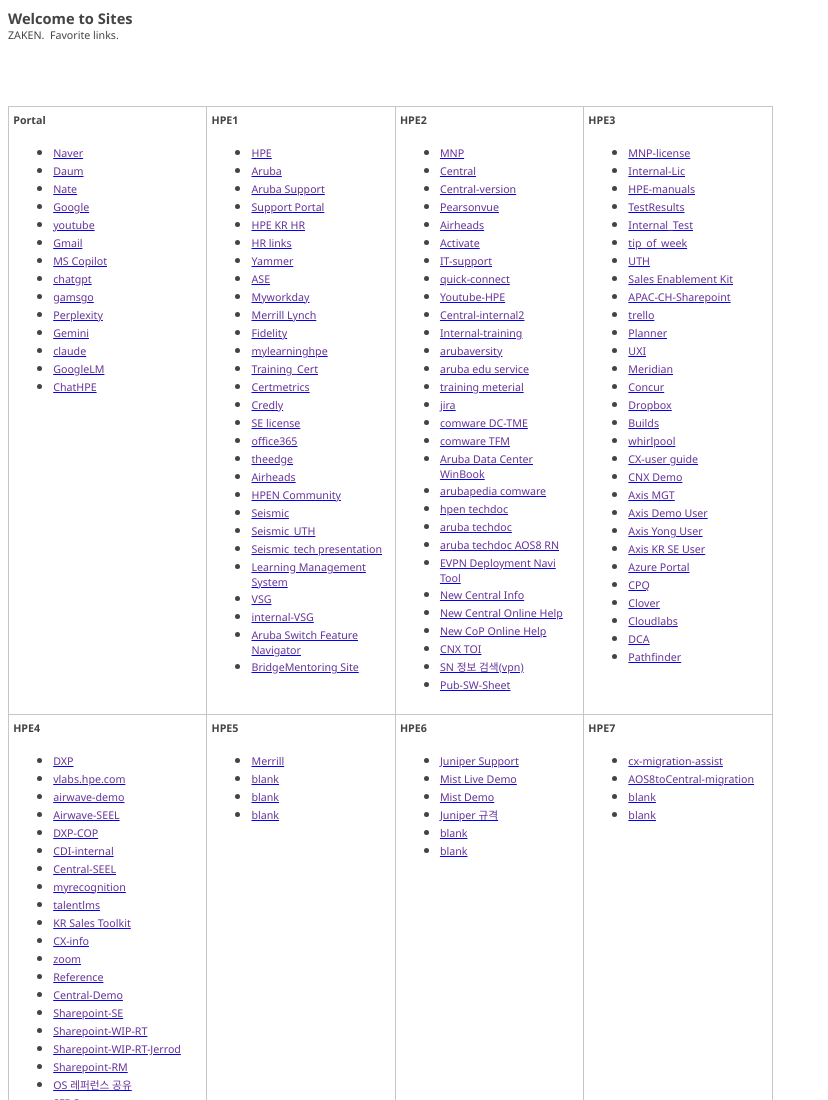
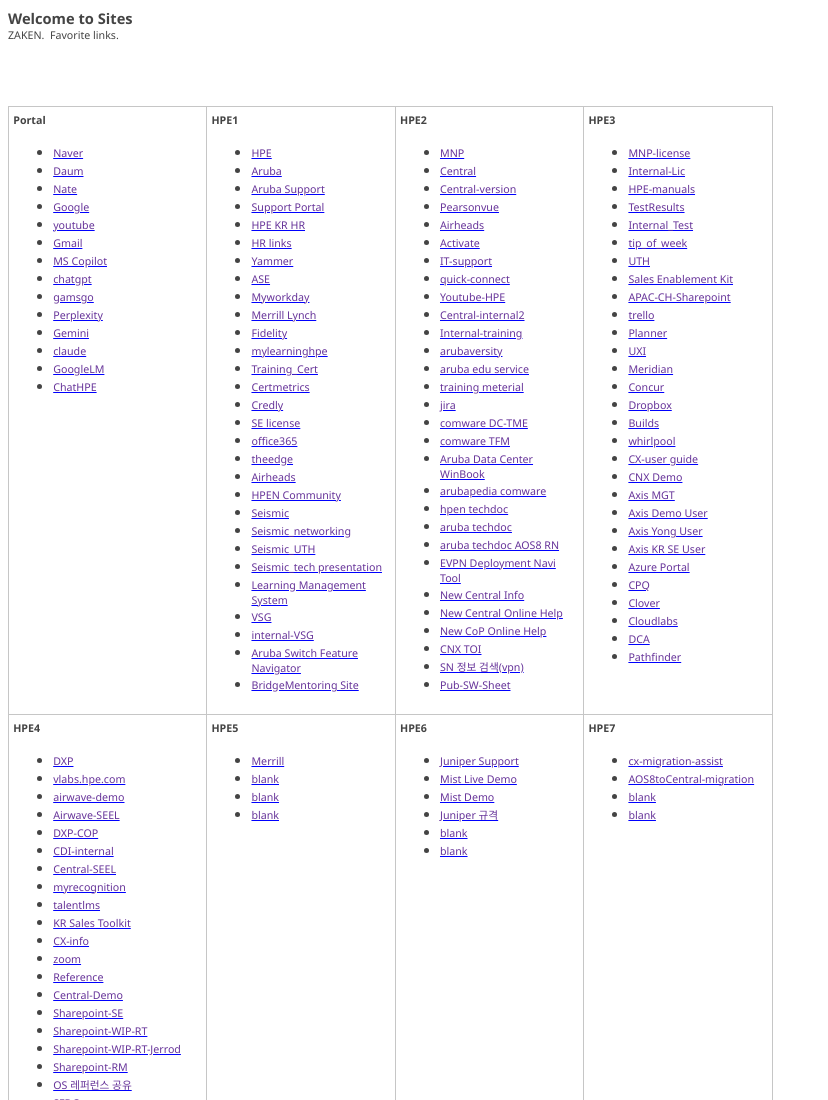
Before and after one commit to zaken-75/zaken-75.github.io, a plain HTML site: page index.html in a window 1280 px wide. Shown: the top 1100 px of the page, without its empty margins (0-828 px from the left). Drawn offline with Linux system fonts and the light colour scheme.

Commit message:
Update index.html

```diff
--- a/index.html
+++ b/index.html
@@ -355,6 +355,14 @@ style='font-size:12.0pt;font-family:����;mso-bidi-font-family:���
        style='mso-bidi-font-size:11.0pt;color:#663399;text-decoration:none;
        text-underline:none'>Seismic</span></a><o:p></o:p></span></li>
                <li class=MsoNormal style='color:#444444;mso-margin-top-alt:auto;mso-margin-bottom-alt:
+       auto;text-align:left;line-height:normal;mso-pagination:widow-orphan;
+       mso-list:l5 level1 lfo6;tab-stops:list 36.0pt;text-autospace:ideograph-numeric ideograph-other;
+       word-break:keep-all'><span lang=EN-US style='font-size:8.0pt;font-family:
+       "Segoe UI","sans-serif";mso-fareast-font-family:����;mso-font-kerning:
+       0pt'><a href="https://hpe.seismic.com/Link/Folder/DCfc6cbc" target='_blank'><span
+       style='mso-bidi-font-size:11.0pt;color:#663399;text-decoration:none;
+       text-underline:none'>Seismic_networking</span></a><o:p></o:p></span></li>
+	                 <li class=MsoNormal style='color:#444444;mso-margin-top-alt:auto;mso-margin-bottom-alt:
        auto;text-align:left;line-height:normal;mso-pagination:widow-orphan;
        mso-list:l5 level1 lfo6;tab-stops:list 36.0pt;text-autospace:ideograph-numeric ideograph-other;
        word-break:keep-all'><span lang=EN-US style='font-size:8.0pt;font-family:
```
